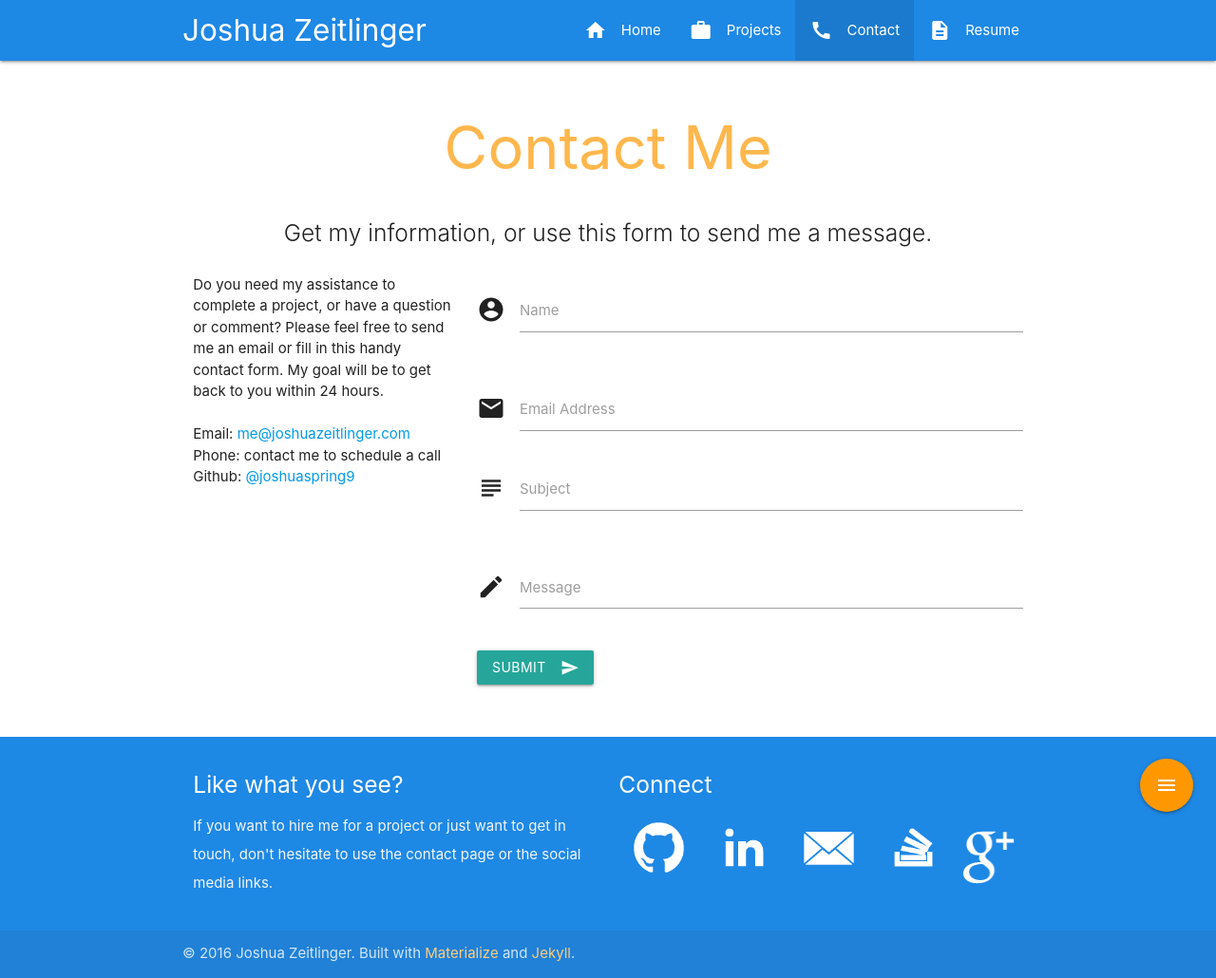
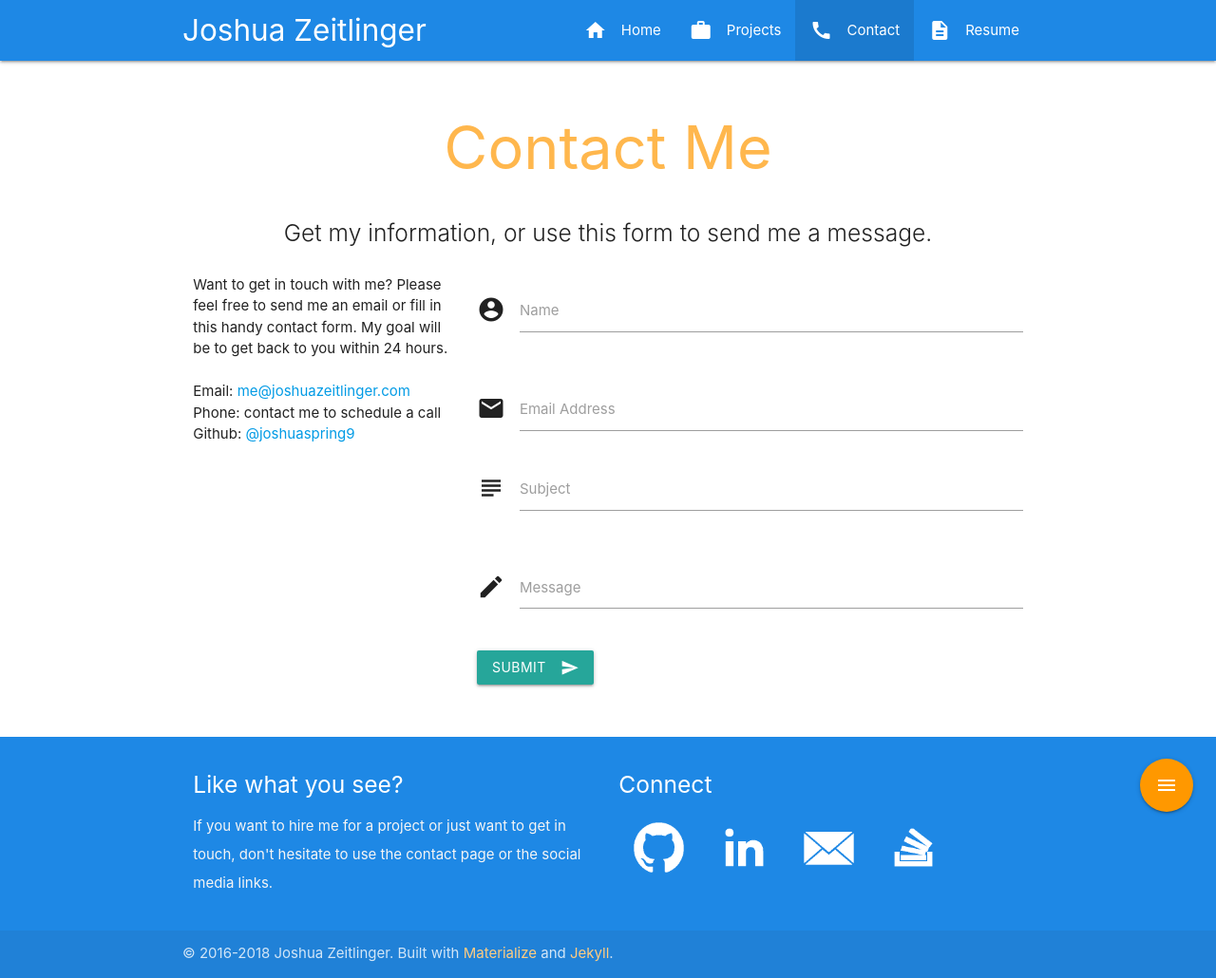
Before and after one commit to joshuaspring9/personal-website, a Jekyll site: the page built from contact/index.html, in a window 1280 px wide. Shown: the whole page at 95% size. Built offline with Jekyll 4.4.1, drawn with Linux system fonts in a browser that asks for light colours; nearby versions of some CDN libraries.

Commit message:
Minor adjustments to contact details

```diff
--- a/_includes/footer.html
+++ b/_includes/footer.html
@@ -33,13 +33,12 @@
 		  <a target="_blank" href="https://linkedin.com/in/joshuazeitlinger" ><img style="width:20%;" class="icon tooltipped" data-position="top" data-delay="50" data-tooltip="LinkedIn" src="{{site.baseurl}}{{site.img_dir}}linkedin.png" /></a>
 		  <a target="_blank" href="mailto:{{ site.email }}" ><img style="width:20%;" class="icon tooltipped" data-position="top" data-delay="50" data-tooltip="Email" src="{{site.baseurl}}{{site.img_dir}}email.png" /></a>
 		  <a target="_blank" ><img style="width:20%;" class="icon tooltipped" data-position="top" data-delay="50" data-tooltip="Stack Overflow" src="{{site.baseurl}}{{site.img_dir}}stack.png" /></a>
-		  <a target="_blank" href="https://plus.google.com/109500058755773362339/" ><img style="width:15%;" class="icon tooltipped" data-position="top" data-delay="50" data-tooltip="Google+" src="{{site.baseurl}}{{site.img_dir}}google.png" /></a>
         </div>
       </div>
     </div>
     <div class="footer-copyright">
       <div class="container">
-      &copy; 2016 Joshua Zeitlinger.  Built with <a class="orange-text text-lighten-3" href="http://materializecss.com">Materialize</a> and <a href="http://jekyllrb.com/" class="orange-text text-lighten-3">Jekyll</a>.
+      &copy; 2016-2018 Joshua Zeitlinger.  Built with <a class="orange-text text-lighten-3" href="http://materializecss.com">Materialize</a> and <a href="http://jekyllrb.com/" class="orange-text text-lighten-3">Jekyll</a>.
       </div>
     </div>
 </footer>
--- a/contact/index.html
+++ b/contact/index.html
@@ -11,7 +11,7 @@ layout: default
 
 		<div class="row">
 			<div class="col s12 l4">
-			Do you need my assistance to complete a project, or have a question or comment? Please feel free to send me an email or fill in this handy contact form. My goal will be to get back to you within 24 hours.
+			Want to get in touch with me? Please feel free to send me an email or fill in this handy contact form. My goal will be to get back to you within 24 hours.
 			<span class="hide-on-small-only">
 			<br><br>
 			Email: <a href="mailto:{{ site.email }}">{{ site.email }}</a>
```
